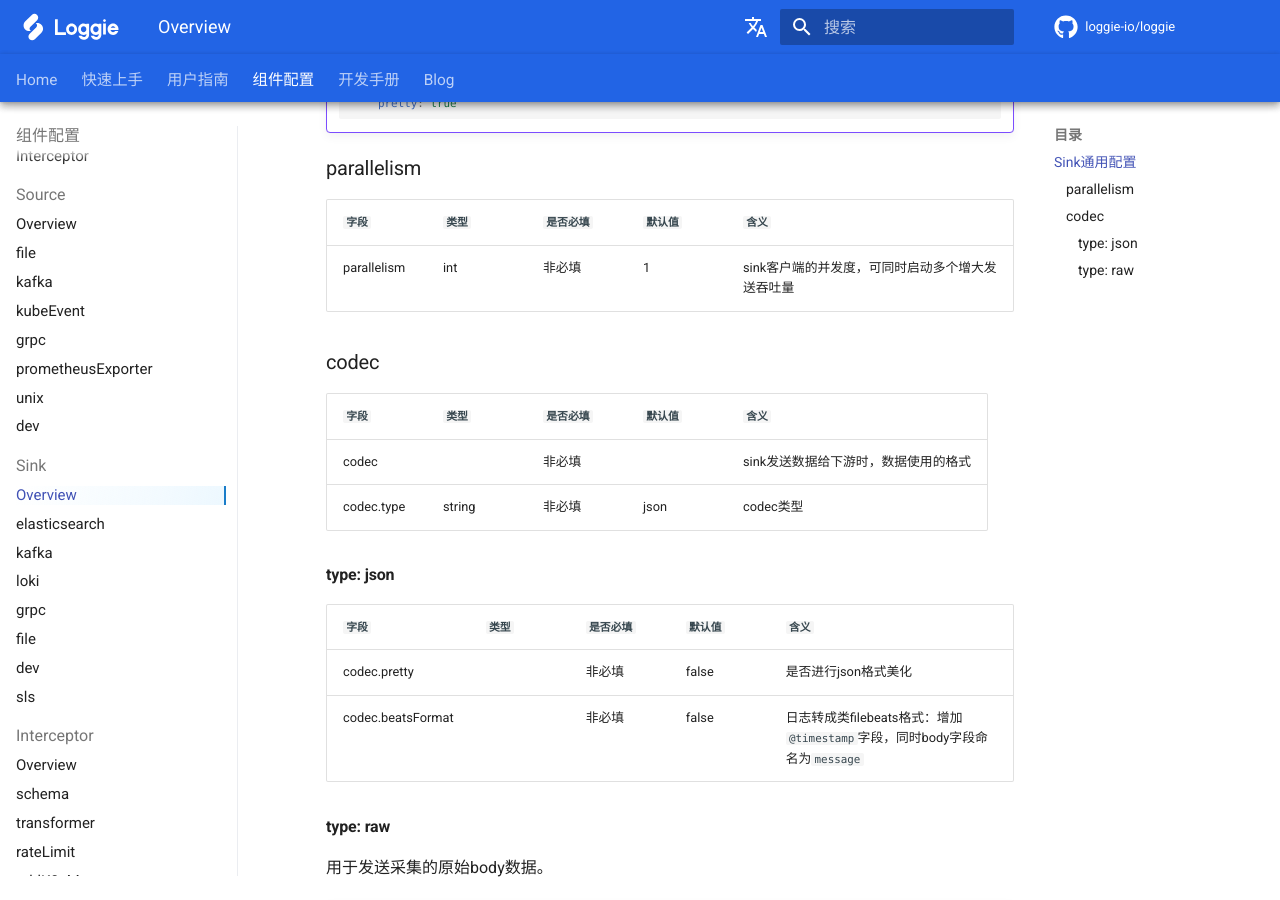
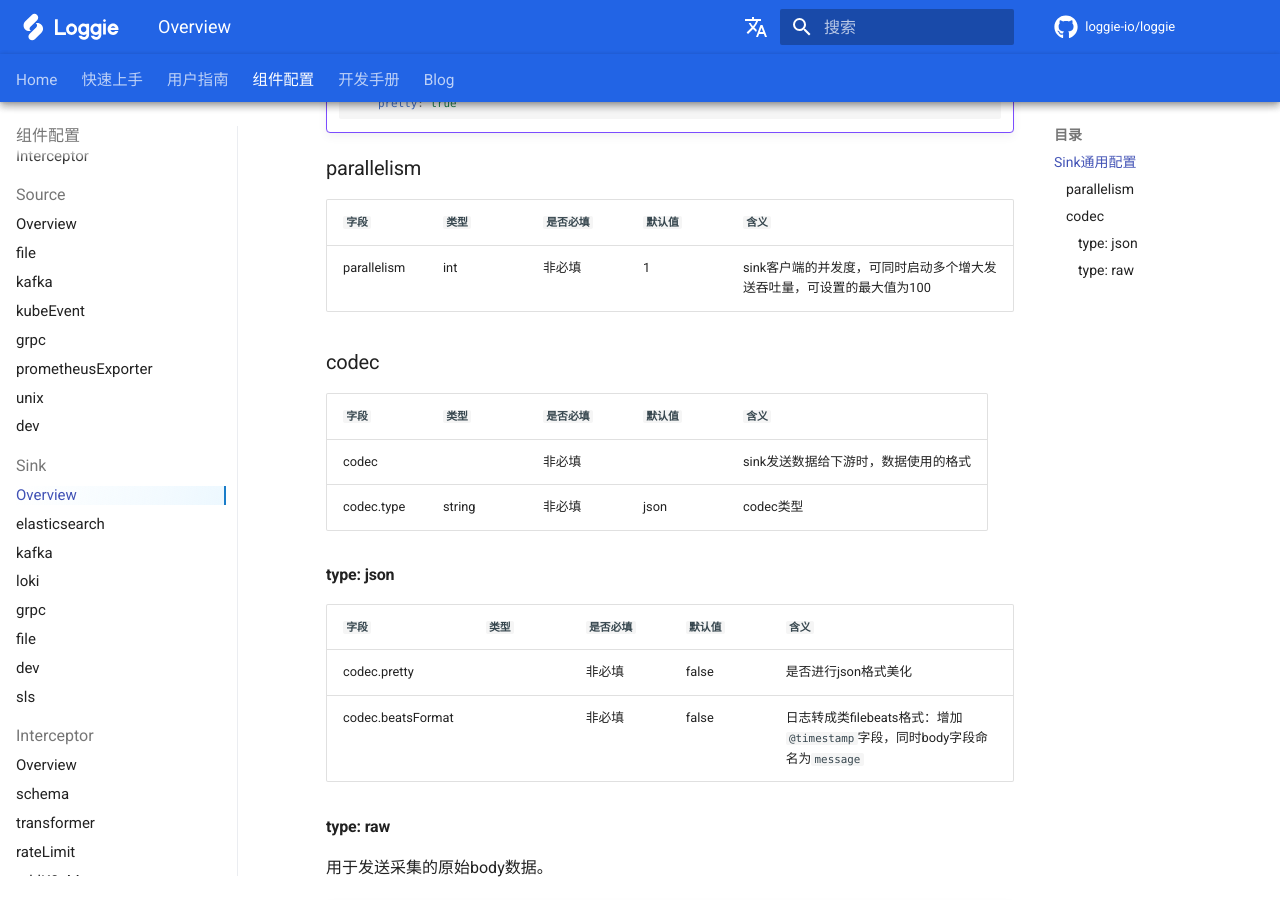
Before and after one commit to loggie-io/docs, an MkDocs documentation site: the page built from docs/reference/pipelines/sink/overview.md, in a window 1280 px wide and 900 px high, scrolled down 378 px. Built offline with MkDocs 1.6.1 and Material for MkDocs 9.7.7, drawn with Linux system fonts in a browser that asks for light colours; some web fonts are replaced; comment, search, counter and statistics services are not loaded.

Commit message:
Update overview.md (#123)

```diff
--- a/docs/reference/pipelines/sink/overview.md
+++ b/docs/reference/pipelines/sink/overview.md
@@ -19,7 +19,7 @@
 
 |    `字段`   |    `类型`    |  `是否必填`  |  `默认值`  |  `含义`  |
 | ---------- | ----------- | ----------- | --------- | -------- |
-| parallelism | int  |    非必填    |   1  | sink客户端的并发度，可同时启动多个增大发送吞吐量 |
+| parallelism | int  |    非必填    |   1  | sink客户端的并发度，可同时启动多个增大发送吞吐量，可设置的最大值为100 |
 
 ### codec
 
```
